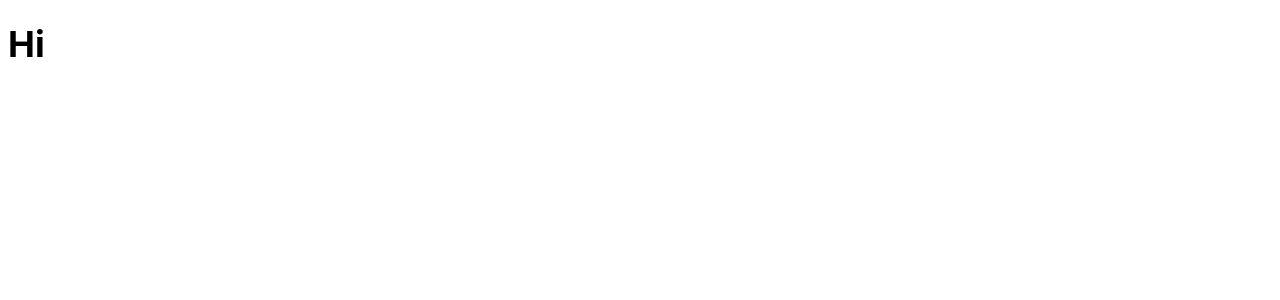
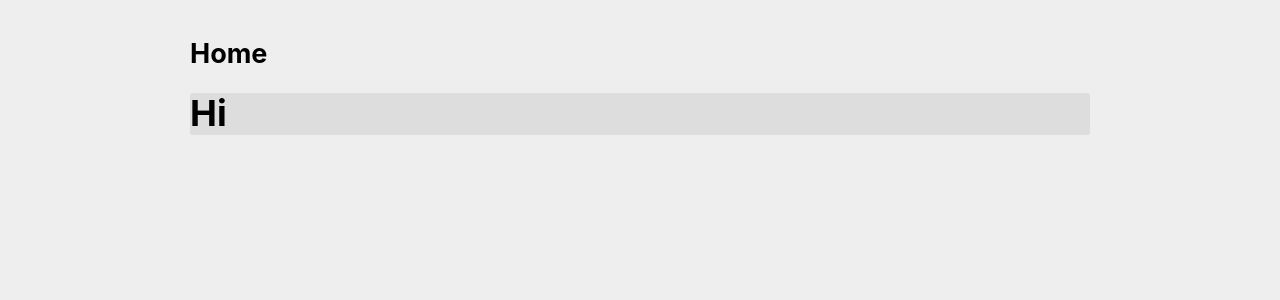
Before and after one commit to FraserMuir/portfolio, a React (Create React App) app: page / in a window 1280 px wide. Shown: the top 300 px of the page. Built offline with nearby package versions, Linux system fonts and the light colour scheme.

Commit message:
Reshuffle page styling

```diff
--- a/src/components/Page.js
+++ b/src/components/Page.js
@@ -1,19 +1,18 @@
 import React, { useContext } from "react";
 import { ThemeContext } from "../helpers/ThemeProvider";
-// import * as Styled from "../styles/page";
+import * as Styled from "./Page.styles";
 
 export const Page = ({ title, children }) => {
-  // const { pageBackground, cardBackground } = useContext(ThemeContext);
+  const { pageBackground, cardBackground } = useContext(ThemeContext);
 
-  // return (
-  //   <Styled.PageBackground background={pageBackground}>
-  //     <Styled.PageContent>
-  //       <Styled.PageTitle>{title}</Styled.PageTitle>
-  //       <Styled.PageCard background={cardBackground}>
-  //         {children}
-  //       </Styled.PageCard>
-  //     </Styled.PageContent>
-  //   </Styled.PageBackground>
-  // );
-  return <h1>Hi</h1>;
+  return (
+    <Styled.PageBackground background={pageBackground}>
+      <Styled.PageContent>
+        <Styled.PageTitle>{title}</Styled.PageTitle>
+        <Styled.PageCard background={cardBackground}>
+          {children}
+        </Styled.PageCard>
+      </Styled.PageContent>
+    </Styled.PageBackground>
+  );
 };
```
Also changed, not shown: src/components/Page.styles.js (renamed from src/styles/Page.js).
